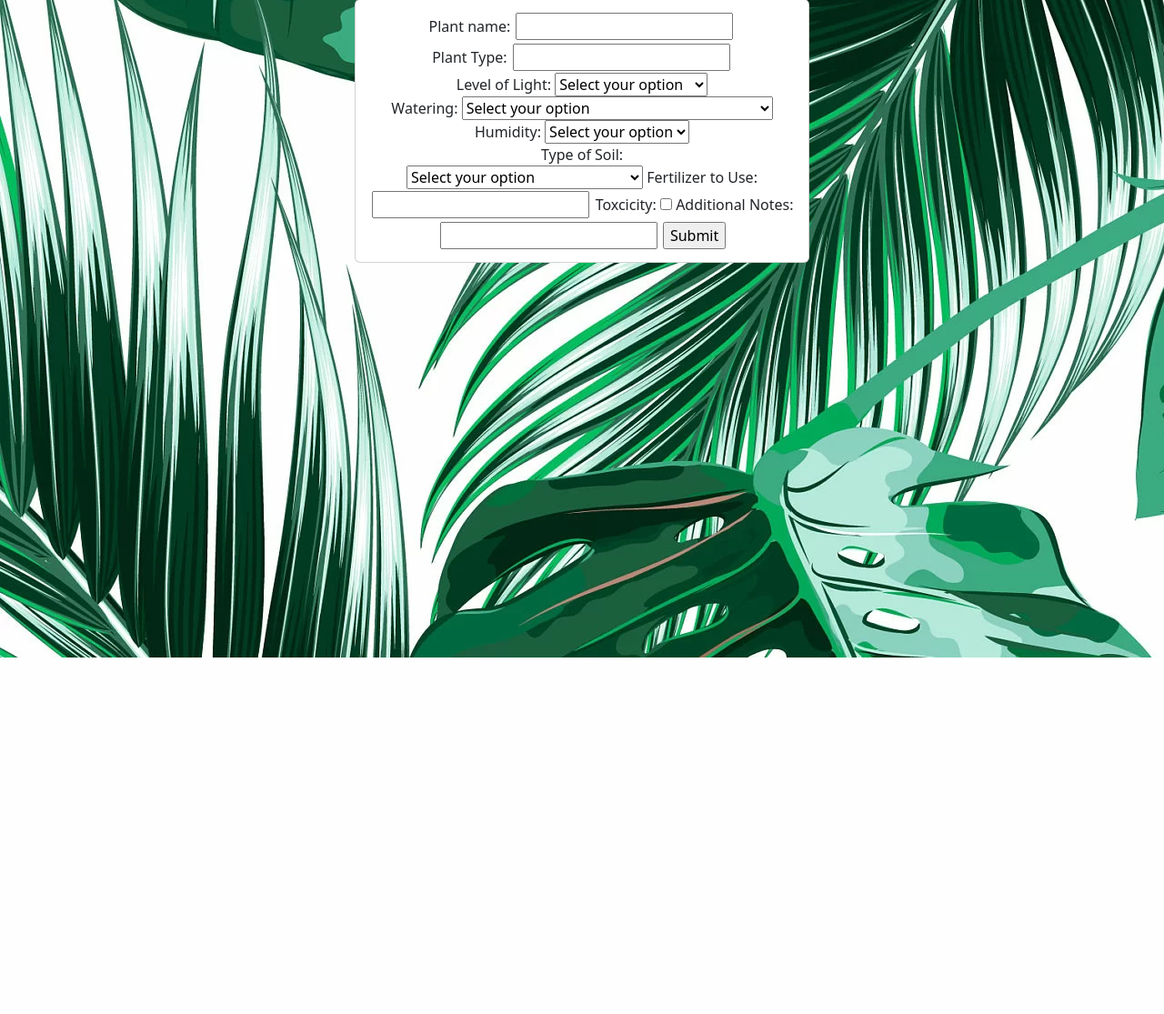
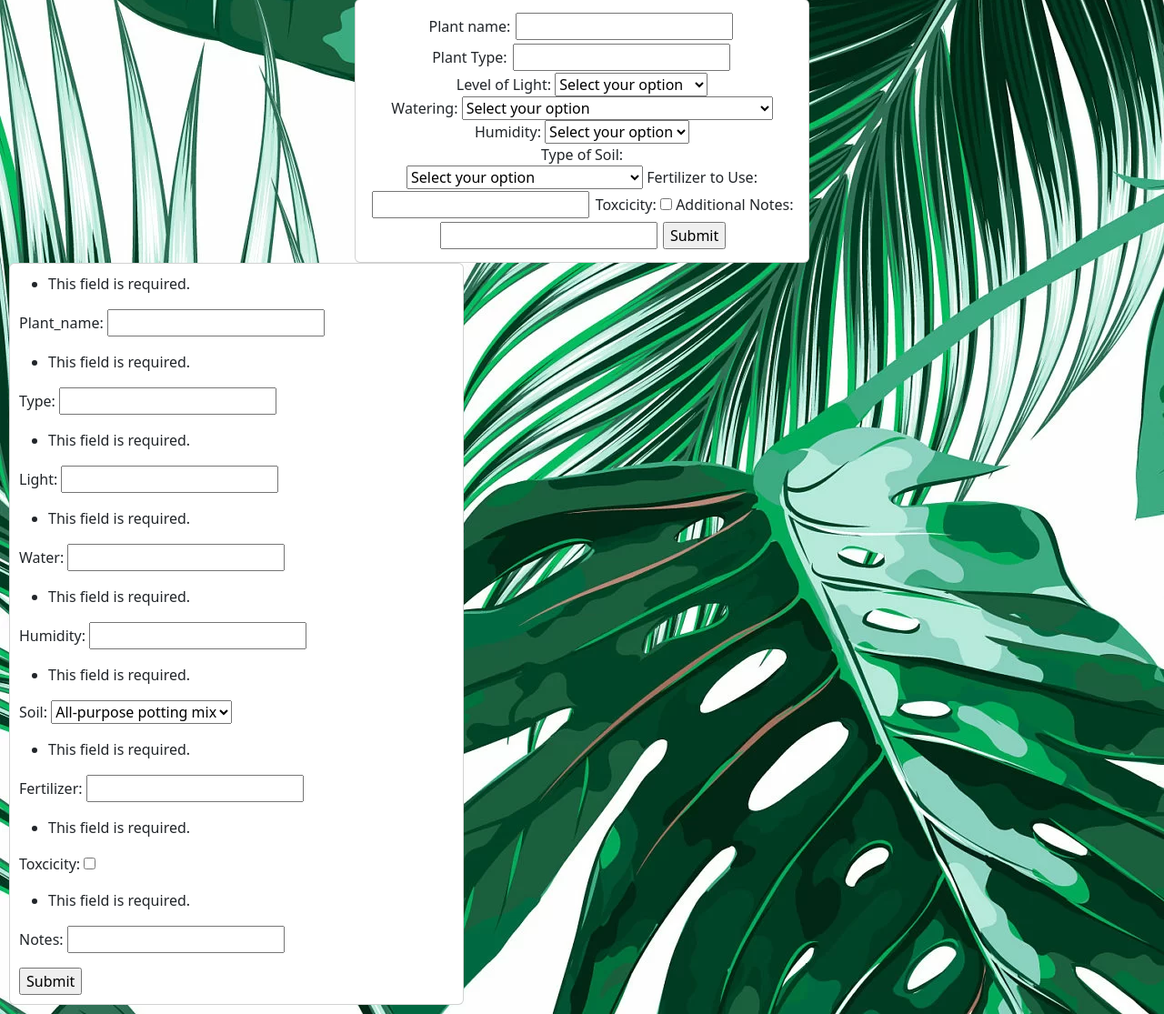
Before and after one commit to natewoodprojects/django-project, a Django app: page /create in a window 1280 px wide. Shown: the part 77-1192 px from the top of the page at 91% size. Before the commit the page ends 800 px from the top, so only its background shows below. Run offline with Django 4.2, Linux system fonts and the light colour scheme.

Commit message:
forms progress

```diff
--- a/blossom/myapp/forms.py
+++ b/blossom/myapp/forms.py
@@ -1,12 +1,16 @@
 from django import forms
 
+SOIL_CHOICES=[('All-purpose potting mix', 'All-purpose potting mix'), ('Succulent/cactus mix', 'Succulent/cactus mix'), ('Tropical potting mix', 'Tropical potting mix')]
+
 class PlantForm(forms.Form):
-    name = forms.CharFiels(label='plant_name', max_length=100)
-    type = forms.CharField(label='type', max_length=200)
-    light = forms.CharField(label='light', max_length=200)
-    water = forms.CharField(label='water', max_length=200)
-    humidity = forms.CharField(label='humidity', max_length=200)
-    soil = forms.CharField(label='soil', max_length=200)
-    fertilizer = forms.CharField(label='fertilizer', max_length=200)
-    toxcicity = forms.BooleanField(label='toxcicity')
-    notes = forms.CharField(label='notes', max_length=10000)
+    name = forms.CharField(label='Plant_name', max_length=100)
+    type = forms.CharField(label='Type', max_length=200)
+    light = forms.CharField(label='Light', max_length=200)
+    water = forms.CharField(label='Water', max_length=200)
+    humidity = forms.CharField(label='Humidity', max_length=200)
+    soil = forms.CharField(label='Soil', widget=forms.Select(choices=SOIL_CHOICES))
+    fertilizer = forms.CharField(label='Fertilizer', max_length=200)
+    toxcicity = forms.BooleanField(label='Toxcicity')
+    notes = forms.CharField(label='Notes', max_length=10000)
+
+# 'Aroid soilless potting mix', 'Orchid bark', 'Perlite/vermiculite', 'Coconut coir/peat moss', 'Sphagnum moss', 'LECA', 'Other/custom blend (see notes)']
--- a/blossom/myapp/templates/new_plant.html
+++ b/blossom/myapp/templates/new_plant.html
@@ -101,5 +101,13 @@
     </form>
   </div>
 </section>
-
+<div
+  class="card"
+  style="width: 500px; padding: 10px; display: flex; justify-content: left"
+>
+  <form action="/your-name/" method="post">
+    {% csrf_token %} {{ form.as_p }}
+    <input type="submit" value="Submit" />
+  </form>
+</div>
 {% endblock %}
--- a/blossom/myapp/views.py
+++ b/blossom/myapp/views.py
@@ -1,8 +1,10 @@
 from django.shortcuts import render
 
-from django.http import HttpResponse
+from django.http import HttpResponse, HttpResponseRedirect
 
 from .models import Book, Plant
+
+from .forms import PlantForm
 
 
 
@@ -19,7 +21,12 @@
     return render(request, 'plants.html', {'plant':plant, 'plants':plants})
 
 def create_plant(request):
+    form = PlantForm(request.POST)
+    # if request.method == 'POST':
 
+    #     if form.is_valid():
+    #         print(form)
+    return render(request, "new_plant.html", {'form': form})
     # p = Plant(name=, type=, water_ammount=, description=)
 
     # name = models.CharField(max_length=200)
@@ -28,6 +35,3 @@
     # description = models.CharField(max_length=500)
 
     # b = Book(title=, pub_date=)
-
-
-    return render(request, 'new_plant.html')
```
